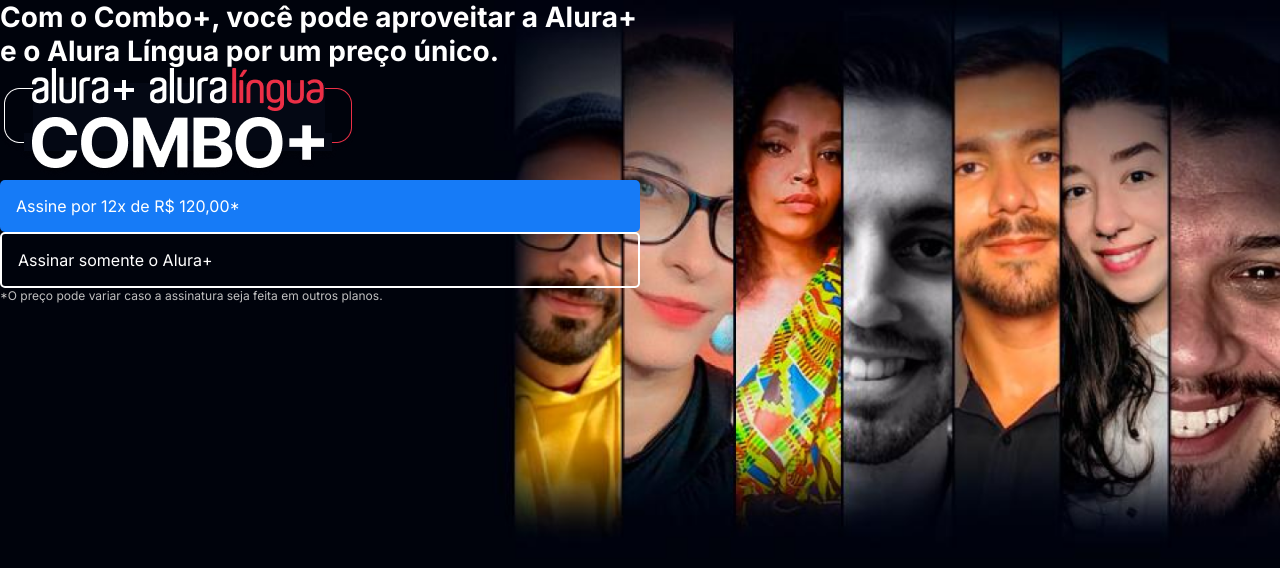
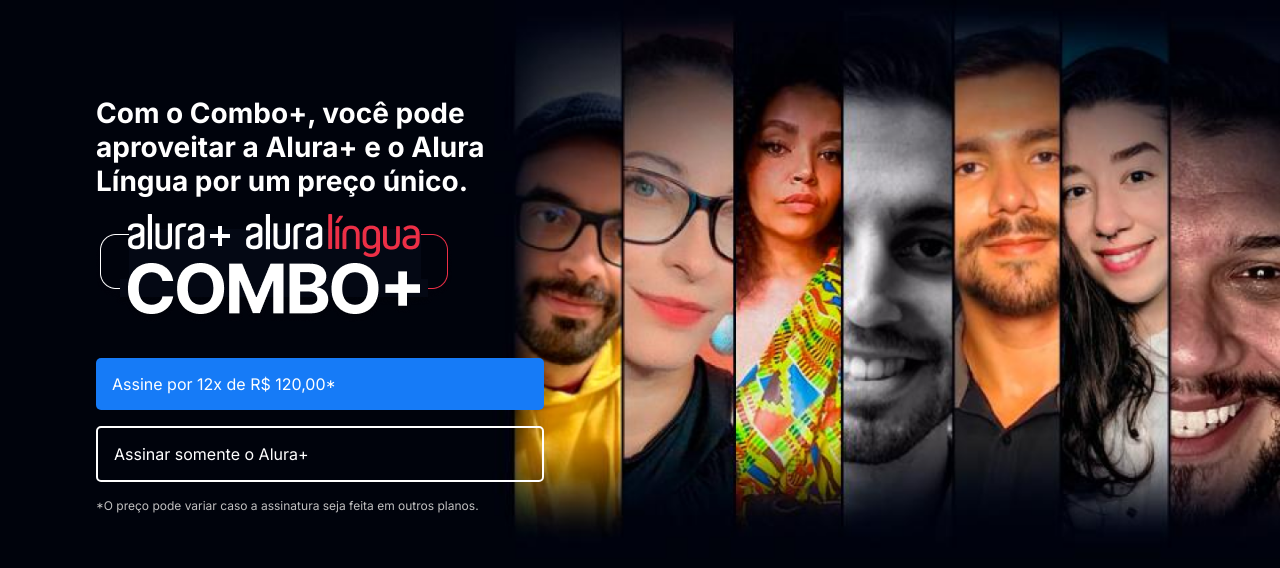
Before and after one commit to sousamarcelo/projeto-plus, a plain HTML site: page index.html in a window 1280 px wide. Drawn offline with Linux system fonts and the light colour scheme.

Commit message:
Margins e paddings

```diff
--- a/index.html
+++ b/index.html
@@ -12,9 +12,9 @@
 
     <body>
         <section class="container principal">
-            <div>
+            <div class="container__caixa">
                 <h1 class="container__titulo">Com o Combo+, você pode aproveitar a Alura+ e o Alura Língua por um preço único.</h1>
-                <img src="img/Combo.png" alt="O combo+ é a junção do alura+ com o alura liguas">
+                <img class="container__imagem" src="img/Combo.png" alt="O combo+ é a junção do alura+ com o alura liguas">
                 <a href="www.alura.com.br/" class="container__botao">Assine por 12x de R$ 120,00*</a>
                 <a href="www.alura.com.br/" class="container__botao botao_secundario">Assinar somente o Alura+</a>
                 <p class="container__aviso">*O preço pode variar caso a assinatura seja feita em outros planos.</p>
--- a/styles.css
+++ b/styles.css
@@ -39,6 +39,7 @@ body{
     color: var(--branco-principal);
     display: block;                                                                 /* definindo o posicionamento do botão */
     text-decoration: none;
+    margin-bottom: 1em;                                                             /* ajustando espaçamento entre os botões, botton é mais especifico que somente magin */
 }
 
 .botao_secundario{
@@ -55,3 +56,11 @@ body{
     font-size: 28px;
     font-weight: 700;
 }
+
+.container__imagem{
+    margin: 1em 0 2em 0;
+}
+
+.container__caixa{
+    margin: 06em;                                                                       /* ajustando as laterais da div */
+}
```
